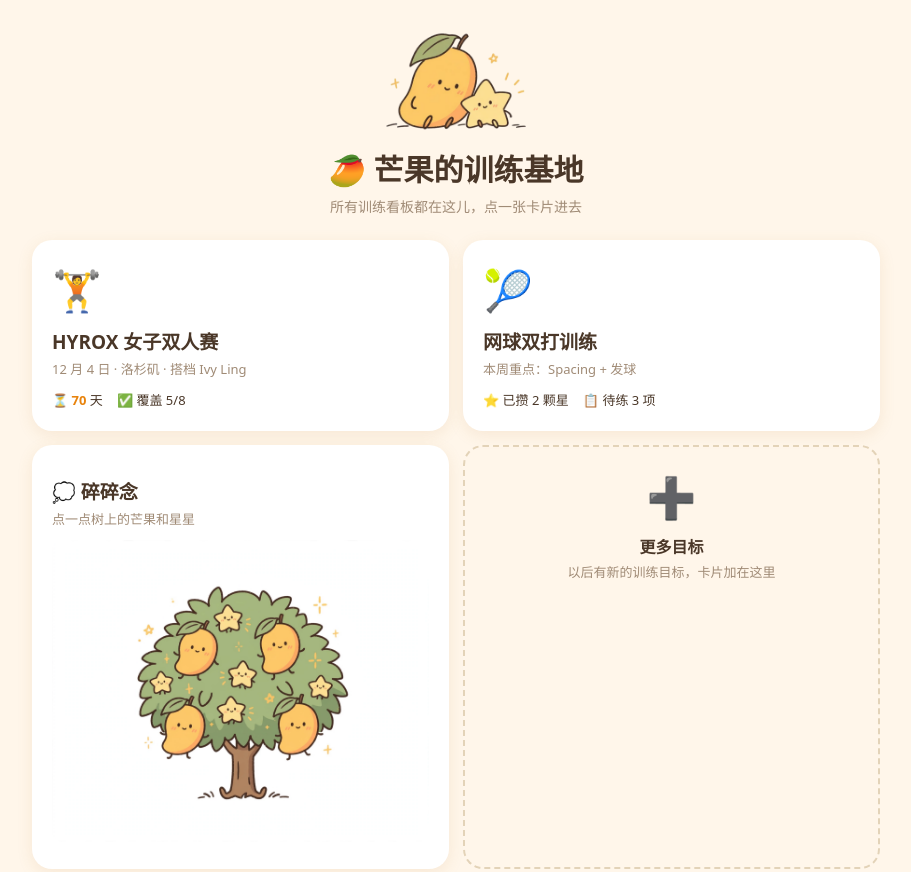
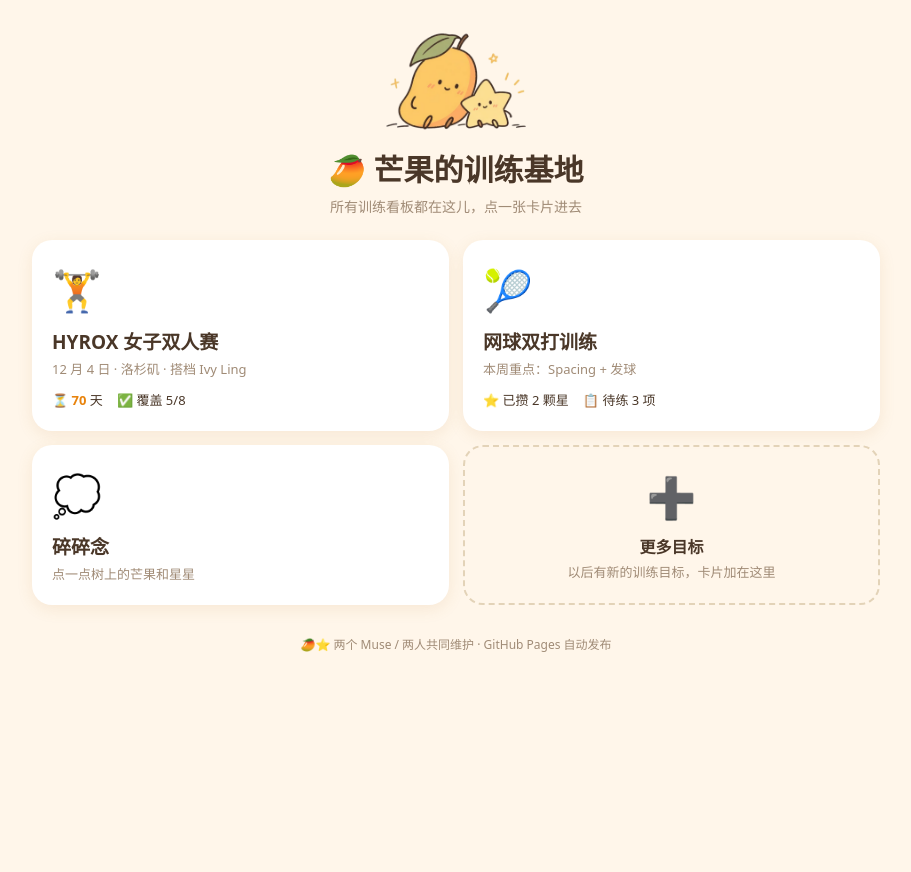
Before and after one commit to loooongmango/training, a plain HTML site: page index.html in a window 1280 px wide. Shown: the top 872 px of the page, without its empty margins (184-1095 px from the left). After the commit the page ends 800 px from the top, so only its background shows below. Drawn offline with Linux system fonts and the light colour scheme.

Commit message:
碎碎念 card: remove tree image from landing

```diff
--- a/index.html
+++ b/index.html
@@ -54,9 +54,9 @@
       <div class="meta"><span>⭐ 已攒 2 颗星</span><span>📋 待练 3 项</span></div>
     </a>
     <a class="card" href="suisui-nian/">
-      <div class="title">💭 碎碎念</div>
+      <div class="emoji">💭</div>
+      <div class="title">碎碎念</div>
       <div class="desc">点一点树上的芒果和星星</div>
-      <img src="assets/tree.png" alt="芒果树" style="width:100%;border-radius:12px;margin-top:12px">
     </a>
     <div class="card more">
       <div class="emoji">➕</div>
```
